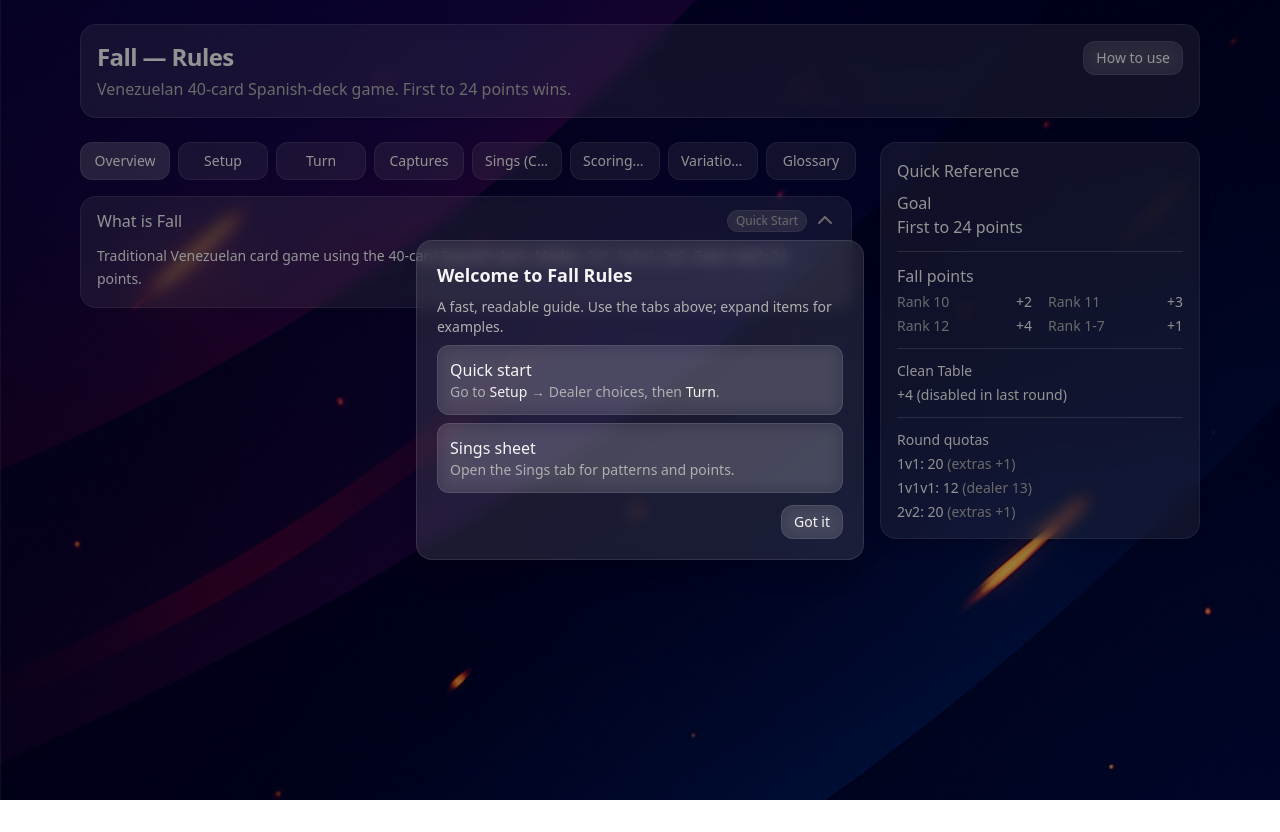
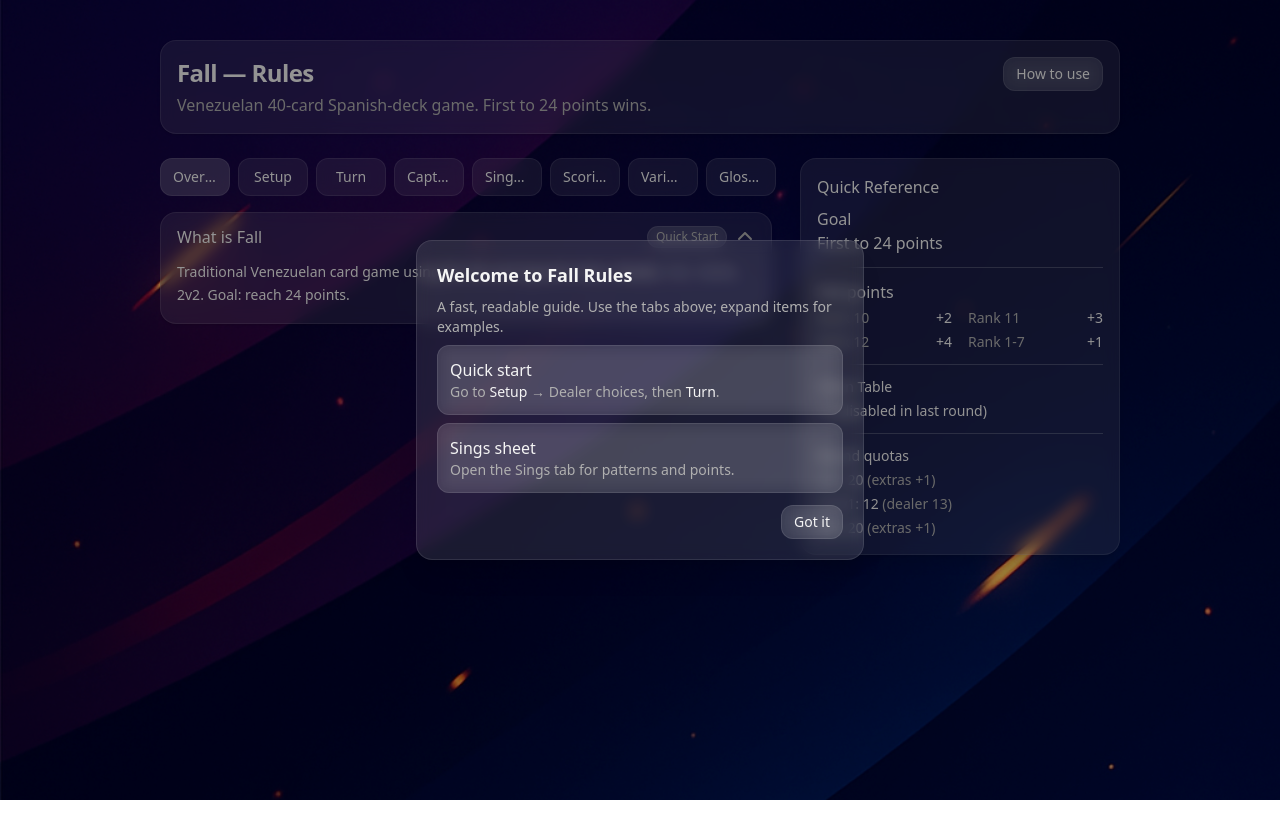
Before and after one commit to Donkijote/fall, a React (Vite) app: page /rules in a window 1280 px wide. Before the commit the page ends 800 px from the top, so only its background shows below. Built offline with nearby package versions, Linux system fonts and the light colour scheme.

Commit message:
style: improve content wrapper

```diff
--- a/src/infrastructure/ui/screens/rules/Rules.tsx
+++ b/src/infrastructure/ui/screens/rules/Rules.tsx
@@ -17,7 +17,7 @@ export const RulesScreen = () => {
   const [tab, setTab] = useState(sectionIds[0] ?? "overview");
 
   return (
-    <div className="text-text-primary relative min-h-screen">
+    <div className="text-text-primary max-w-5xl px-4 relative mx-auto min-h-screen">
       <div className="inset-0 fixed -z-10">
         <div
           className="inset-0 absolute bg-cover mix-blend-overlay"
@@ -25,7 +25,7 @@ export const RulesScreen = () => {
         />
       </div>
 
-      <div className="max-w-6xl px-4 py-6 mx-auto">
+      <div className="max-w-6xl px-4 py-10 mx-auto">
         <div className="mb-6 gap-4 rounded-2xl border-white/10 bg-white/10 backdrop-blur p-4 shadow-sm flex items-start justify-between border">
           <div>
             <h1 className="text-2xl font-semibold tracking-tight text-text-primary">
```
